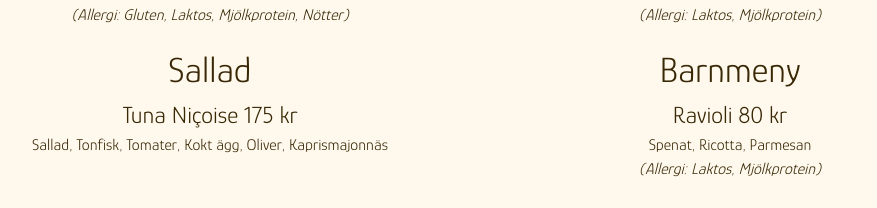
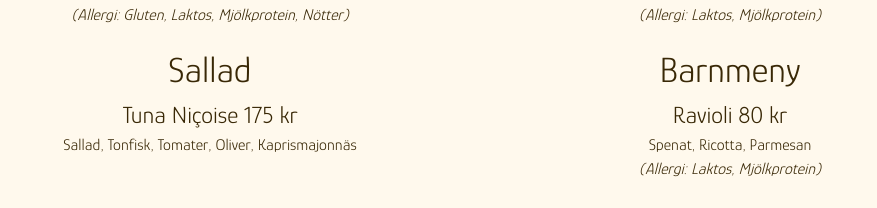
Before and after one commit to Woori-AB/website, a Next.js app: page / in a window 1280 px wide. Shown: the part 1526-1734 px from the top of the page, without its empty margins (170-1047 px from the left). Built offline with nearby package versions, Linux system fonts and the light colour scheme; a web font is replaced by a local one.

Commit message:
Update page.tsx

```diff
--- a/src/app/page.tsx
+++ b/src/app/page.tsx
@@ -161,7 +161,7 @@ export default function Home() {
               <div className="flex flex-col items-center text-center">
                 <h2>Tuna Niçoise 175 kr</h2>
                 <span>
-                  Sallad, Tonfisk, Tomater, Kokt ägg, Oliver, Kaprismajonnäs
+                  Sallad, Tonfisk, Tomater, Oliver, Kaprismajonnäs
                 </span>
               </div>
             </div>
```
